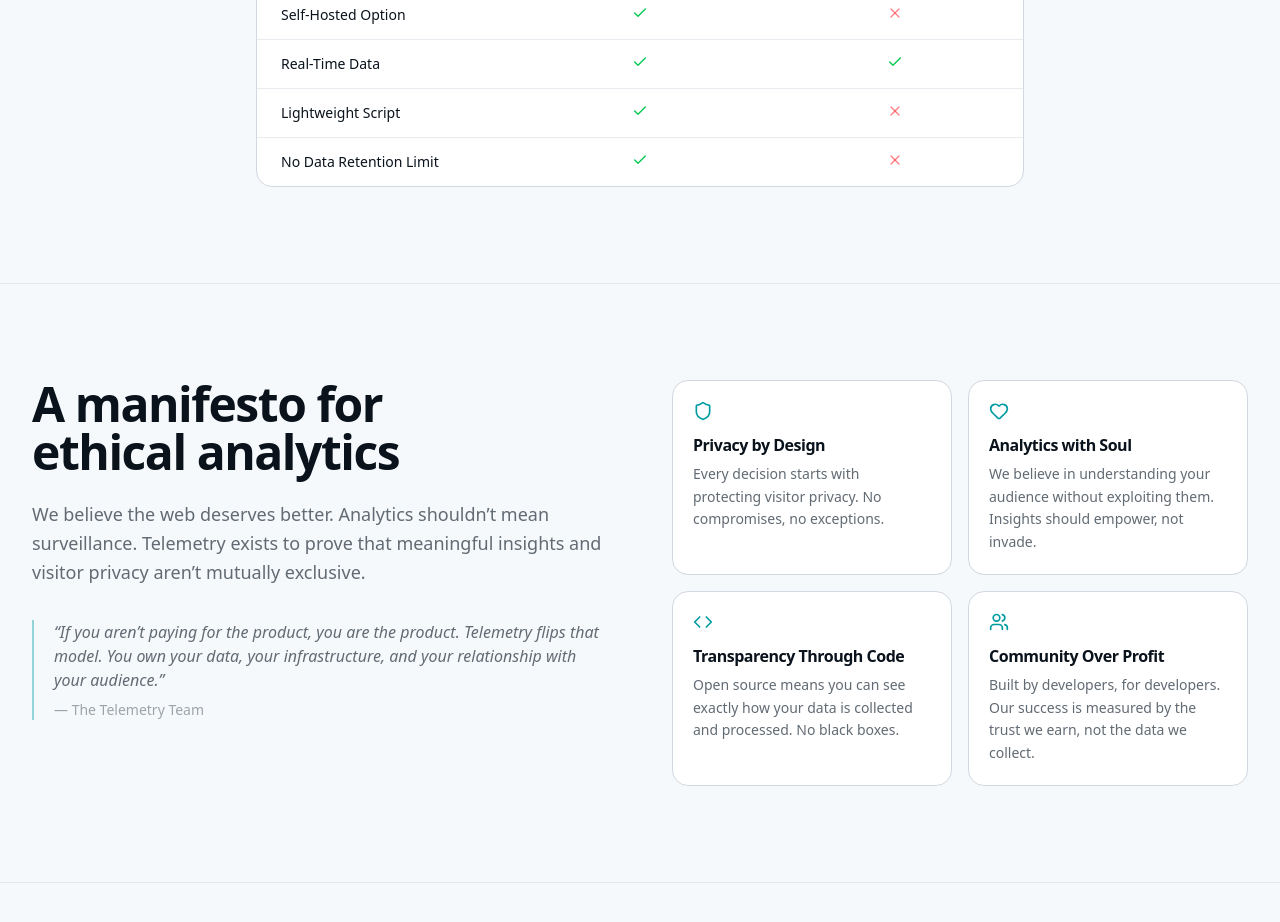
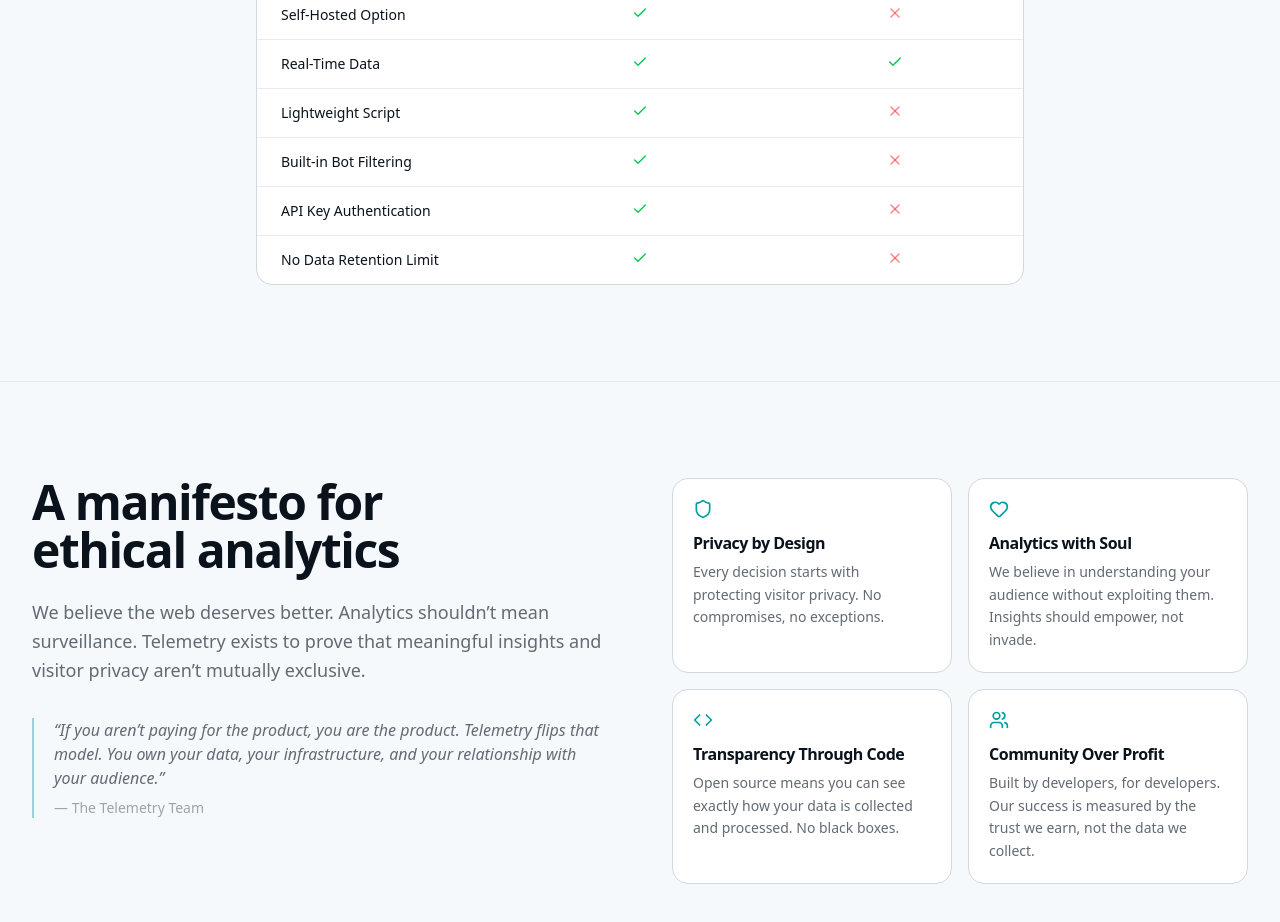
Before and after one commit to atharvdange618/Telemetry, a React (Vite) app in the folder dashboard/: page / in a window 1280 px wide. Shown: the part 2780-3702 px from the top of the page. Built offline with nearby package versions, Linux system fonts and the light colour scheme; no server answers; a web font is replaced by a local one.

Commit message:
feat: add bot filtering and API key auth to comparison table

```diff
--- a/dashboard/src/components/ComparisonRow.tsx
+++ b/dashboard/src/components/ComparisonRow.tsx
@@ -8,6 +8,8 @@
   { name: "Self-Hosted Option", telemetry: true, analytics: false },
   { name: "Real-Time Data", telemetry: true, analytics: true },
   { name: "Lightweight Script", telemetry: true, analytics: false },
+  { name: "Built-in Bot Filtering", telemetry: true, analytics: false },
+  { name: "API Key Authentication", telemetry: true, analytics: false },
   { name: "No Data Retention Limit", telemetry: true, analytics: false },
 ];
 
```
